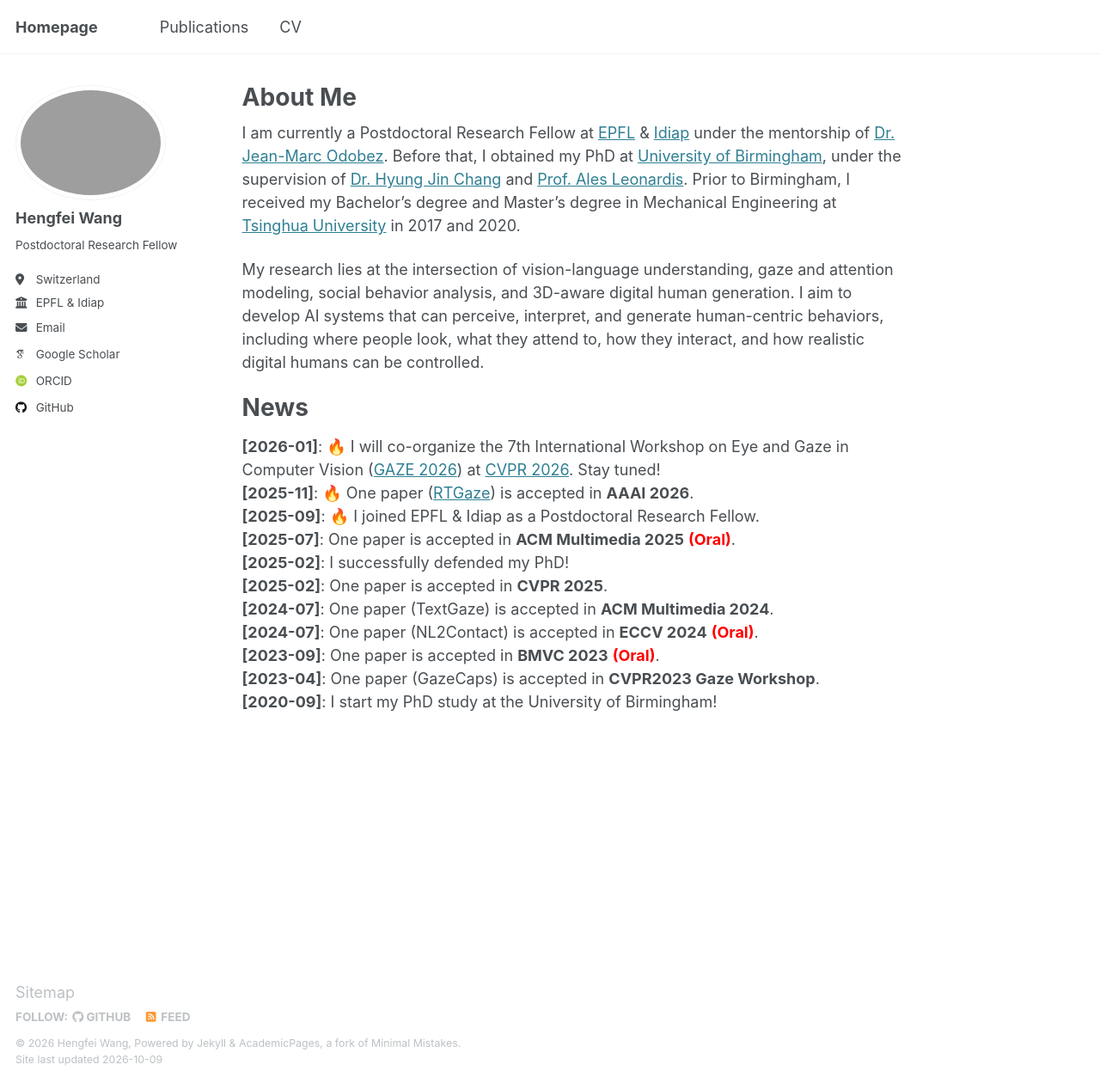
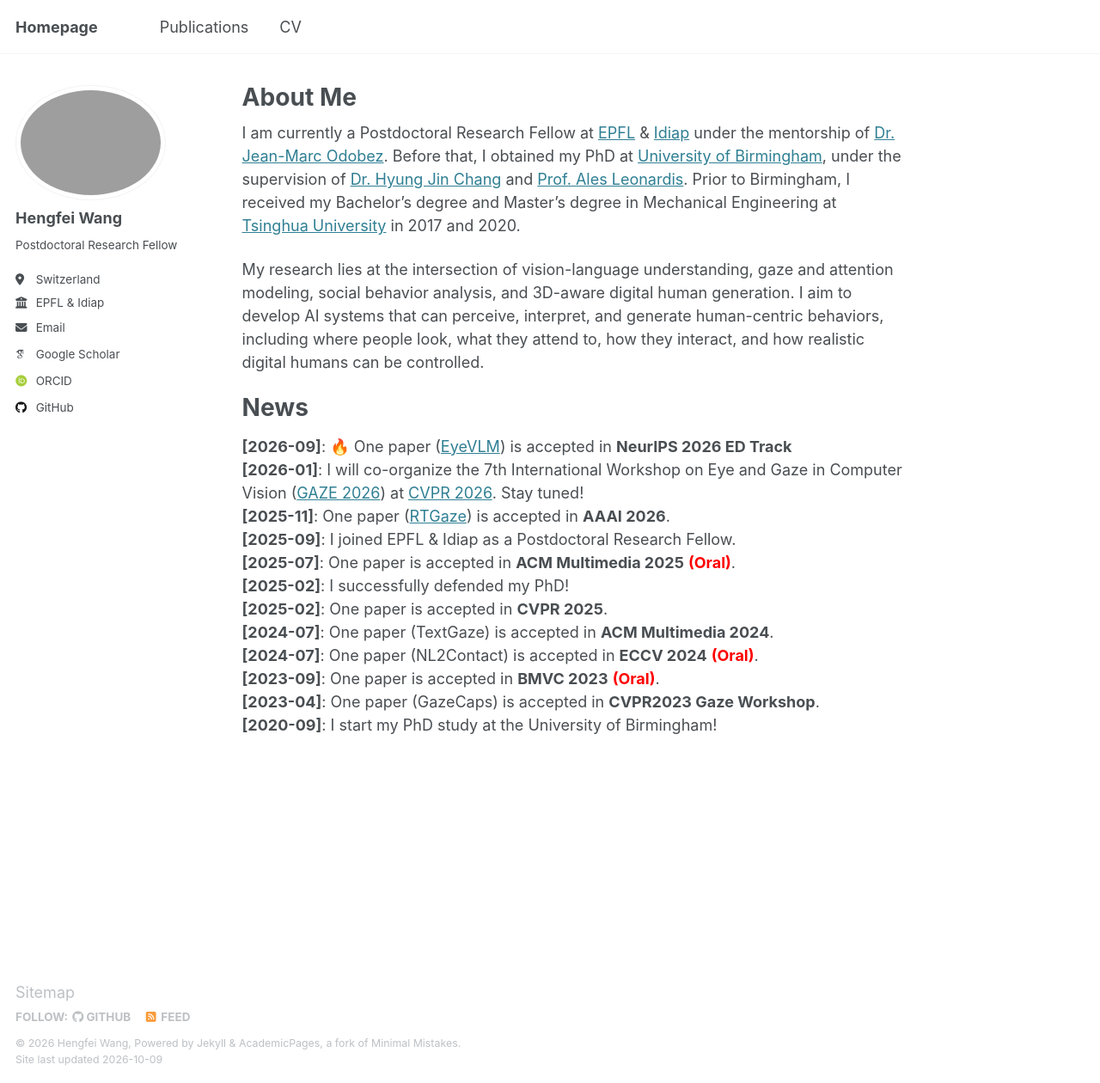
Before and after one commit to hengfei-wang/hengfei-wang.github.io, a Jekyll site: the page built from _pages/about.md, in a window 1280 px wide and 1260 px high. Shown: the whole window at 86% size. Built offline with Jekyll 4.4.1, drawn with Linux system fonts in a browser that asks for light colours; some web fonts are replaced.

Commit message:
Update news section with new research updates
Added new news items regarding paper acceptance and workshop organization.

```diff
--- a/_pages/about.md
+++ b/_pages/about.md
@@ -12,9 +12,10 @@ I am currently a Postdoctoral Research Fellow at [EPFL](https://www.epfl.ch/en/)
 My research lies at the intersection of vision-language understanding, gaze and attention modeling, social behavior analysis, and 3D-aware digital human generation. I aim to develop AI systems that can perceive, interpret, and generate human-centric behaviors, including where people look, what they attend to, how they interact, and how realistic digital humans can be controlled.
 
 # News
-**[2026-01]**: 🔥 I will co-organize the 7th International Workshop on Eye and Gaze in Computer Vision ([GAZE 2026](https://gazeworkshop.github.io/2026/)) at [CVPR 2026](https://cvpr.thecvf.com/). Stay tuned! \\
-**[2025-11]**: 🔥 One paper ([RTGaze](https://hengfei-wang.github.io/rtgaze)) is accepted in **AAAI 2026**. \\
-**[2025-09]**: 🔥 I joined EPFL & Idiap as a Postdoctoral Research Fellow. \\
+**[2026-09]**: 🔥 One paper ([EyeVLM](https://arxiv.org/abs/2605.19859)) is accepted in **NeurIPS 2026 ED Track** \\
+**[2026-01]**: I will co-organize the 7th International Workshop on Eye and Gaze in Computer Vision ([GAZE 2026](https://gazeworkshop.github.io/2026/)) at [CVPR 2026](https://cvpr.thecvf.com/). Stay tuned! \\
+**[2025-11]**: One paper ([RTGaze](https://hengfei-wang.github.io/rtgaze)) is accepted in **AAAI 2026**. \\
+**[2025-09]**: I joined EPFL & Idiap as a Postdoctoral Research Fellow. \\
 **[2025-07]**: One paper is accepted in **ACM Multimedia 2025** **<font color=red>(Oral)</font>**. \\
 **[2025-02]**: I successfully defended my PhD! \\
 **[2025-02]**: One paper is accepted in **CVPR 2025**. \\
```
